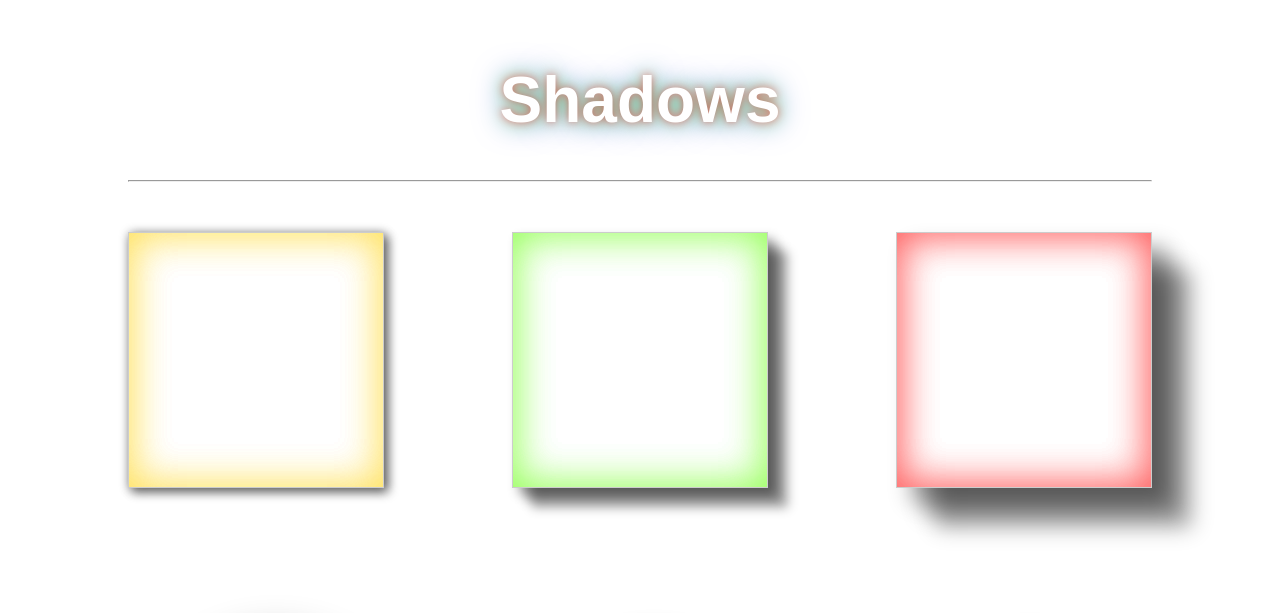
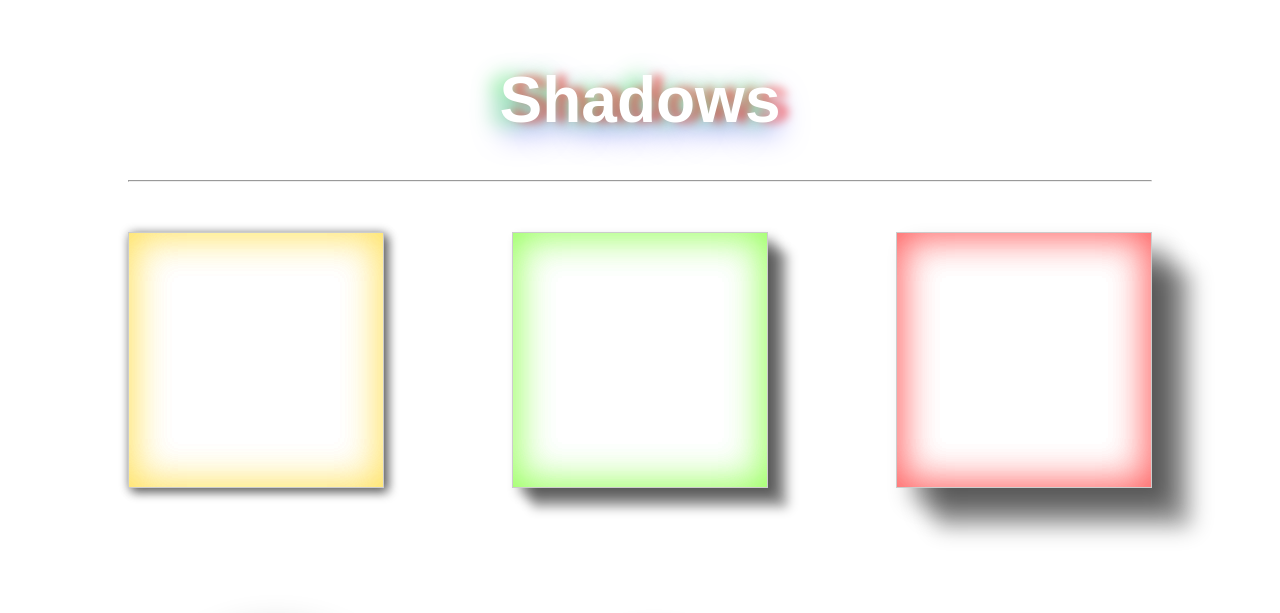
Before and after one commit to RahmanErturk/shadows, a plain HTML site: page index.html in a window 1280 px wide. Shown: the part 108-721 px from the top of the page. Drawn offline with Linux system fonts and the light colour scheme.

Commit message:
worked with shadows

```diff
--- a/index.html
+++ b/index.html
@@ -88,9 +88,9 @@
             font-size: 64px;
             color: white;
             text-shadow:
-            0 0 10px rgba(255, 0, 0, 0.5),
-            0 0 20px rgba(0, 255, 0, 0.5),
-            0 0 30px rgba(0, 0, 255, 0.5);
+            10px 0 10px rgba(255, 0, 0, 0.5),
+            -10px 0 20px rgba(0, 255, 0, 0.5),
+            0 10px 30px rgba(0, 0, 255, 0.5);
         }
     </style>
 </head>
```
